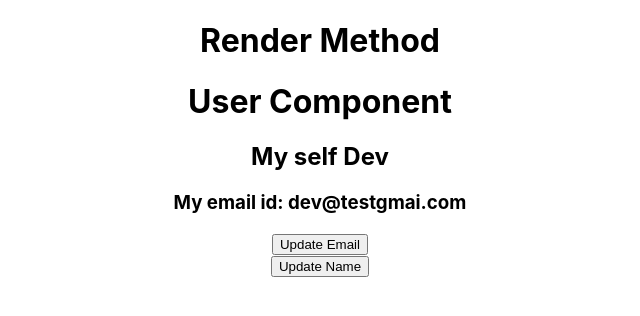
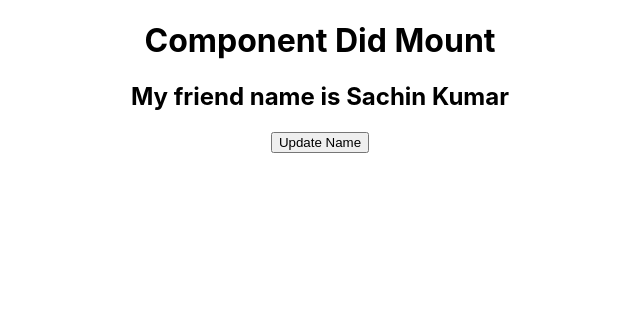
Before and after one commit to Sachin-RJ7/React-Tut, a React (Create React App) app: page / in a window 1280 px wide. Shown: the top 316 px of the page, without its empty margins (320-960 px from the left). Built offline with nearby package versions, Linux system fonts and the light colour scheme.

Commit message:
ComponentDidMount,life cycle method

```diff
--- a/src/App.js
+++ b/src/App.js
@@ -1,18 +1,36 @@
 import { useState } from "react";
 import "./App.css";
-import User from "./User";
+import React from "react";
 
-function App() {
+class App extends React.Component{
+  constructor()
+  {
+    super();
 
-  const [name, setName] = useState("Dev");
+    this.state = {
+      name : "Sachin Kumar"
+    }
 
-  return (
-    <div className="App">
-      <h1>Render Method</h1>
-      <User name={name} />
-      <button onClick={()=>setName("Sachin kumar")}>Update Name</button>
-    </div>
-  );
+    console.log("Contructor");
+  }
+
+  componentDidMount()
+  {
+    console.log("Component did mount:");
+  }
+
+  render()
+  {
+    console.log("Render called:");
+
+    return(
+      <div className="App">
+        <h1>Component Did Mount</h1>
+        <h2>My friend name is {this.state.name}</h2>
+        <button onClick={()=>this.setState({name:"Developer"})}>Update Name</button>
+      </div>
+    )
+  }
 }
 
 export default App;
```
